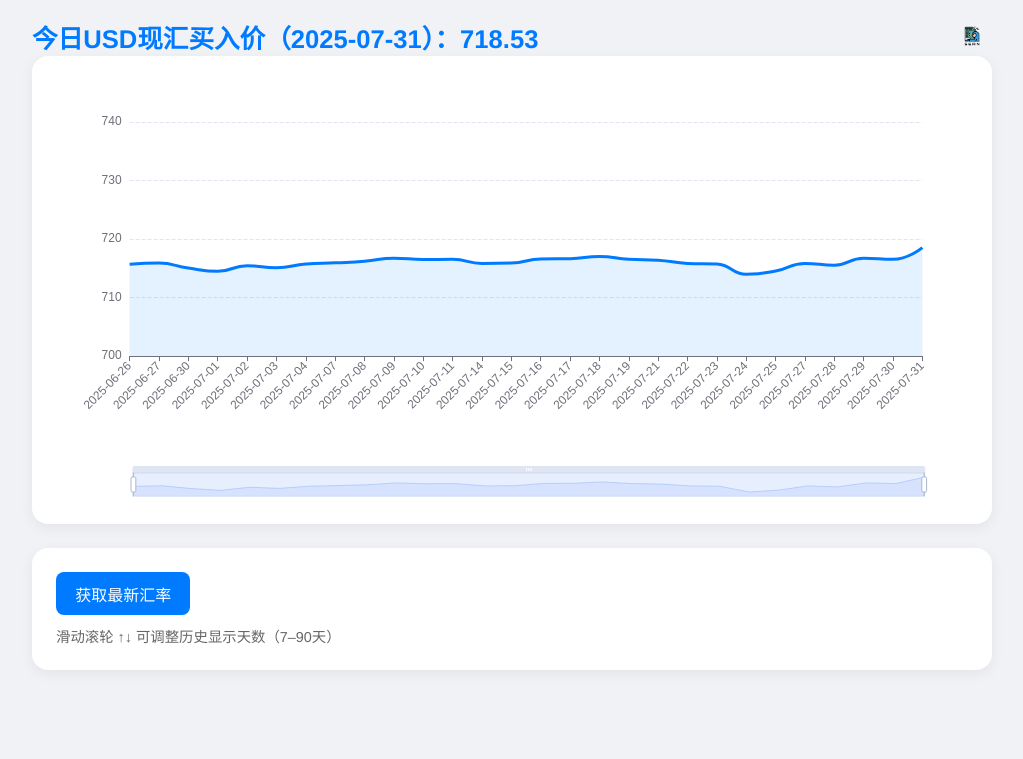
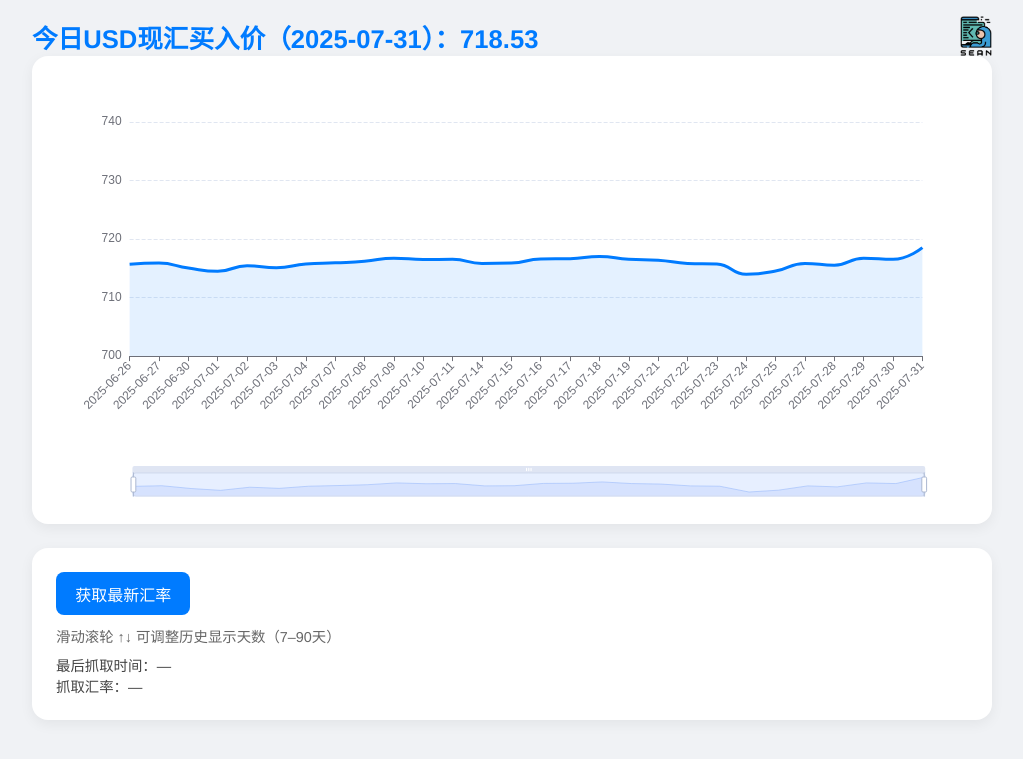
Before and after one commit to sean198604/Daily-USD-CNY-Dashboard, a Flask app: page / in a window 1280 px wide. Shown: the top 759 px of the page, without its empty margins (128-1151 px from the left). Run offline with Flask 3, Linux system fonts and the light colour scheme; data comes from the database, SQL or seed files in the repository; both versions use the stored data as it was after the commit.

Commit message:
主页功能修改
解决了获取最新汇率后不能在页面显示结果的问题

```diff
--- a/app.py
+++ b/app.py
@@ -123,7 +123,8 @@ def api_fetch():
             return jsonify({
                 'date': row[0],
                 'pub_time': row[1],
-                'rate': row[2]
+                'rate': row[2],
+                'time': row[1]  # 新增字段
             })
         else:
             return jsonify({'error': '无记录'})
@@ -139,6 +140,7 @@ def job_fetch_daily():
         print(f"[定时任务] 抓取成功")
     except Exception as e:
         print(f"[定时任务错误] {e}")
+
 
 scheduler = BackgroundScheduler()
 scheduler.add_job(
@@ -156,6 +158,7 @@ if __name__ == '__main__':
     from waitress import serve
     print("🚀 启动服务：http://0.0.0.0:5050")
     serve(app, host='0.0.0.0', port=5050)
+
 import webbrowser
 import threading
 
--- a/templates/index.html
+++ b/templates/index.html
@@ -82,6 +82,12 @@
       color: #666;
     }
 
+    #last-fetch-info {
+      margin-top: 0.5rem;
+      font-size: 0.9rem;
+      color: #444;
+    }
+
     @media (max-width: 600px) {
       h1 {
         font-size: 1.3rem;
@@ -116,6 +122,10 @@
     <div class="card">
       <button id="refresh-btn">获取最新汇率</button>
       <div id="refresh-info">滑动滚轮 ↑↓ 可调整历史显示天数（7–90天）</div>
+      <div id="last-fetch-info">
+        最后抓取时间：—<br/>
+        抓取汇率：—
+      </div>
     </div>
   </div>
 
@@ -123,17 +133,24 @@
     let currentDays = 30;
     const minDays = 7;
     const maxDays = 90;
+    let chart = null;
 
     async function loadData() {
+      try {
         const resp = await fetch(`/api/rates?days=${currentDays}`);
         const data = await resp.json();
-      if (!data.length) return;
+        if (!Array.isArray(data) || data.length === 0) {
+          alert('未能获取有效数据');
+          return;
+        }
 
         const today = data[data.length - 1];
         document.getElementById('today-rate').innerText = today.rate || '—';
         document.getElementById('today-date').innerText = today.date || '—';
 
-      const chart = echarts.init(document.getElementById('chart'));
+        if (chart) chart.dispose();
+        chart = echarts.init(document.getElementById('chart'));
+
         chart.setOption({
           backgroundColor: '#fff',
           tooltip: {
@@ -163,18 +180,8 @@
             splitLine: { lineStyle: { type: 'dashed' } }
           },
           dataZoom: [
-          {
-            type: 'inside',
-            start: 0,
-            end: 100
-          },
-          {
-            type: 'slider',
-            start: 0,
-            end: 100,
-            height: 24,
-            bottom: 10
-          }
+            { type: 'inside', start: 0, end: 100 },
+            { type: 'slider', start: 0, end: 100, height: 24, bottom: 10 }
           ],
           series: [{
             name: '汇率',
@@ -182,15 +189,14 @@
             data: data.map(d => d.rate),
             smooth: true,
             showSymbol: false,
-          lineStyle: {
-            color: '#007BFF',
-            width: 3
-          },
-          areaStyle: {
-            color: 'rgba(0, 123, 255, 0.15)'
-          }
+            lineStyle: { color: '#007BFF', width: 3 },
+            areaStyle: { color: 'rgba(0, 123, 255, 0.15)' }
           }]
         });
+
+      } catch (err) {
+        alert('加载数据失败: ' + err.message);
+      }
     }
 
     async function refreshRate() {
@@ -203,6 +209,12 @@
         const result = await resp.json();
         if (result.rate) {
           await loadData();
+
+          const timestamp = result.timestamp || new Date().toLocaleString('zh-CN');
+          document.getElementById('last-fetch-info').innerHTML = `
+            最后抓取时间：${timestamp}<br/>
+            抓取汇率：${result.rate}
+          `;
         } else {
           alert('抓取失败: ' + (result.error || '未知错误'));
         }
@@ -215,17 +227,13 @@
     }
 
     document.getElementById('refresh-btn').addEventListener('click', refreshRate);
-
     document.addEventListener('wheel', function (e) {
-      if (e.deltaY < 0) {
-        currentDays = Math.min(currentDays + 1, maxDays);
-      } else {
-        currentDays = Math.max(currentDays - 1, minDays);
-      }
+      currentDays += (e.deltaY < 0 ? 1 : -1);
+      currentDays = Math.max(minDays, Math.min(maxDays, currentDays));
       loadData();
     });
 
-    loadData();
+    window.onload = loadData;
   </script>
 </body>
 </html>
```
Also changed, not shown: README.md, rates.db, static/LOGO.png, 截屏2025-07-31 09.05.34.png (added), 1 other file. Lines whose indentation alone changed are shown as unchanged.
